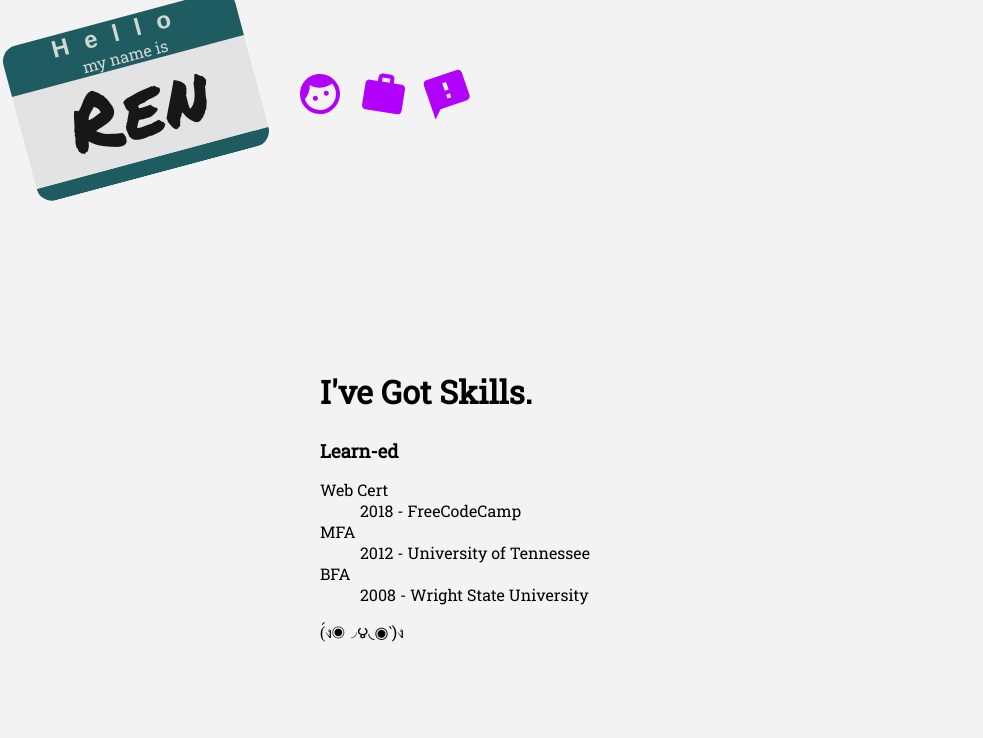
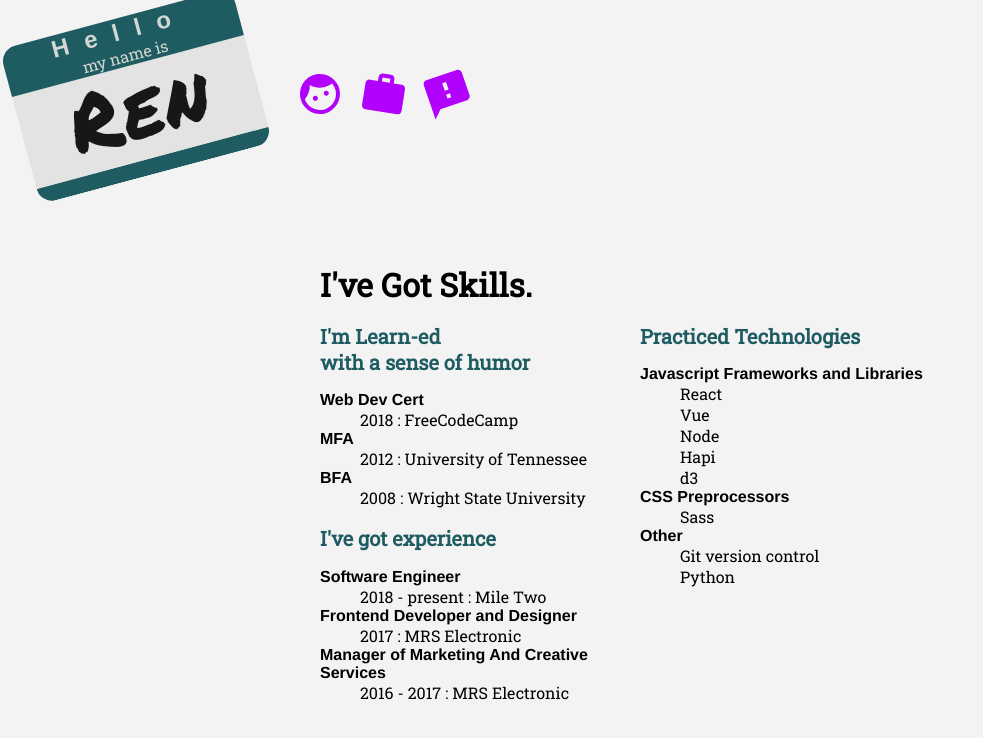
Before and after one commit to nrenc027/ren_estep.github.io, a React (Create React App) app: page /resume in a window 1280 px wide. Shown: the top 738 px of the page, without its empty margins (0-983 px from the left). Built offline with nearby package versions, Linux system fonts and the light colour scheme.

Commit message:
resume format styles

```diff
--- a/src/pages/resume.jsx
+++ b/src/pages/resume.jsx
@@ -11,23 +11,46 @@ export default () => {
           I've Got Skills.
           {/* Education */}
         </h1>
-        <span>
+        <span className="ResumePage__card-skills">
           <article>
-            <h2 className="ResumePage__card-head">Learn-ed</h2>
+            <h2 className="ResumePage__card-head">
+              I'm Learn-ed <br />
+              with a sense of humor
+            </h2>
             <dl className="ResumePage__card-text">
-              <dt>Web Cert</dt>
-              <dd>2018 - FreeCodeCamp</dd>
+              <dt>Web Dev Cert</dt>
+              <dd>2018 : FreeCodeCamp</dd>
               <dt>MFA</dt>
-              <dd>2012 - University of Tennessee</dd>
+              <dd>2012 : University of Tennessee</dd>
               <dt>BFA</dt>
-              <dd>2008 - Wright State University</dd>
+              <dd>2008 : Wright State University</dd>
             </dl>
-            <h2 className="ResumePage__card-text">
-              (́ง◉◞౪◟◉‵)ง
-              {/* Skills */}
-            </h2>
+            <h2 className="ResumePage__card-head">I've got experience</h2>
+            <dl className="ResumePage__card-text">
+              <dt>Software Engineer</dt>
+              <dd>2018 - present : Mile Two</dd>
+              <dt>Frontend Developer and Designer</dt>
+              <dd>2017 : MRS Electronic</dd>
+              <dt>Manager of Marketing And Creative Services</dt>
+              <dd>2016 - 2017 : MRS Electronic</dd>
+            </dl>
           </article>
-          <article></article>
+          <article>
+            <h2 className="ResumePage__card-head">Practiced Technologies </h2>
+            <dl className="ResumePage__card-text">
+              <dt>Javascript Frameworks and Libraries</dt>
+              <dd>React</dd>
+              <dd>Vue</dd>
+              <dd>Node</dd>
+              <dd>Hapi</dd>
+              <dd>d3</dd>
+              <dt>CSS Preprocessors</dt>
+              <dd>Sass</dd>
+              <dt>Other</dt>
+              <dd>Git version control</dd>
+              <dd>Python</dd>
+            </dl>
+          </article>
         </span>
       </div>
     </section>
--- a/src/pages/styles.scss
+++ b/src/pages/styles.scss
@@ -1,6 +1,7 @@
 .App {
   display: grid;
   grid: "headerArea" "content" 1fr / 1fr;
+  overflow: hidden;
 
   main {
     grid-area: content;
@@ -124,7 +125,6 @@
 
 .AboutPage {
   height: 20rem;
-  margin-top: 15rem;
   width: 100%;
 
   @media (max-width: 1024px) {
@@ -143,13 +143,9 @@
       max-width: 80%;
     }
 
-    &-text,
-    &-title {
+    &-text {
       font-family: var(--body-font);
       font-size: var(--fontSize-normal);
-    }
-
-    &-text {
       @media (max-width: 1024px) {
         font-family: var(--body-font);
         font-size: var(--fontSize-normal);
@@ -158,7 +154,8 @@
 
     &-title {
       font-family: var(--body-font);
-      font-size: var(--fontSize-lg);
+      font-size: var(--fontSize-xl);
+      font-weight: var(--fontWeight-bold);
       margin: 0;
     }
 
@@ -184,9 +181,7 @@
 .ContactPage {
   display: flex;
   flex-direction: row;
-  height: 20rem;
   justify-content: center;
-  margin-top: 15rem;
   width: 100%;
   @media (max-width: 1024px) {
     margin-top: 13rem;
@@ -265,9 +260,7 @@
 .ResumePage {
   display: flex;
   flex-direction: row;
-  height: 20rem;
   justify-content: center;
-  margin-top: 5rem;
   width: 100%;
 
   &__card {
@@ -275,21 +268,34 @@
     max-width: 50%;
     padding: 2rem;
 
+    &-skills {
+      display: grid;
+      grid: 1fr / 50% 50%;
+      height: 55vh;
+      overflow: auto;
+    }
+
     &-text {
       font-family: var(--body-font);
       font-size: var(--fontSize-normal);
-      font-weight: var(--fontWeight-medium);
+
+      dt {
+        font-family: "Helvetica Neue";
+        font-weight: var(--fontWeight-medium);
+      }
     }
 
     &-title {
       font-family: var(--body-font);
       font-size: var(--fontSize-xl);
       font-weight: var(--fontWeight-bold);
+      margin: 0;
     }
 
     &-head {
+      color: var(--c-primary);
       font-family: var(--body-font);
-      font-size: 1.15rem;
+      font-size: 1.25rem;
       font-weight: var(--fontWeight-bold);
     }
   }
--- a/src/styles/_typography.scss
+++ b/src/styles/_typography.scss
@@ -14,5 +14,6 @@
 
   /* font weight */
   --fontWeight-normal: 400;
+  --fontWeight-medium: 600;
   --fontWeight-bold: 700;
 }
```
